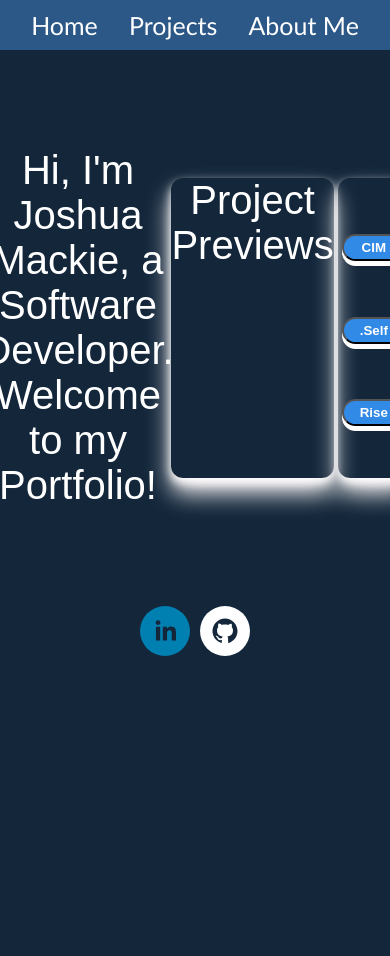
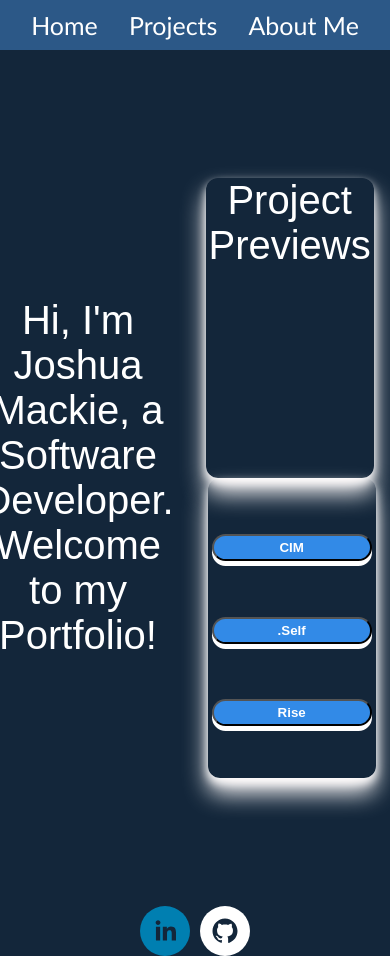
Before and after one commit to MackieJG/portfolio, a Next.js app: page / in a window 390 px wide. Before the commit the page ends 844 px from the top, so only its background shows below. Built offline with nearby package versions, Linux system fonts and the light colour scheme.

Commit message:
updating style sheet to add a media query for phone users

```diff
--- a/src/styles/welcome.module.css
+++ b/src/styles/welcome.module.css
@@ -84,3 +84,9 @@
 .gitHub {
     margin-left: 5px;
 }
+
+@media only screen and (max-width: 480px) {
+    .container {
+        flex-wrap: wrap;
+    }
+}
```
